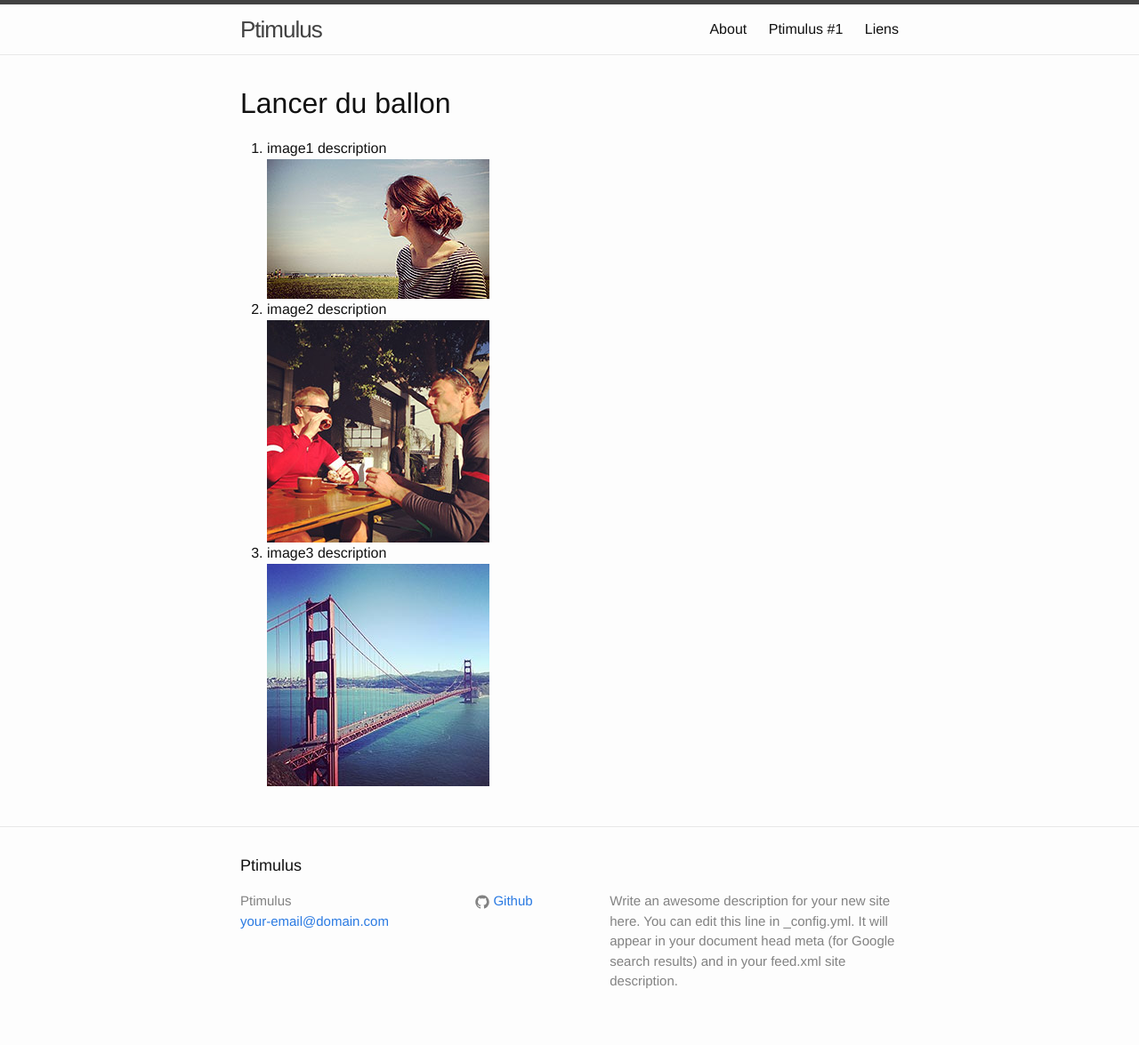
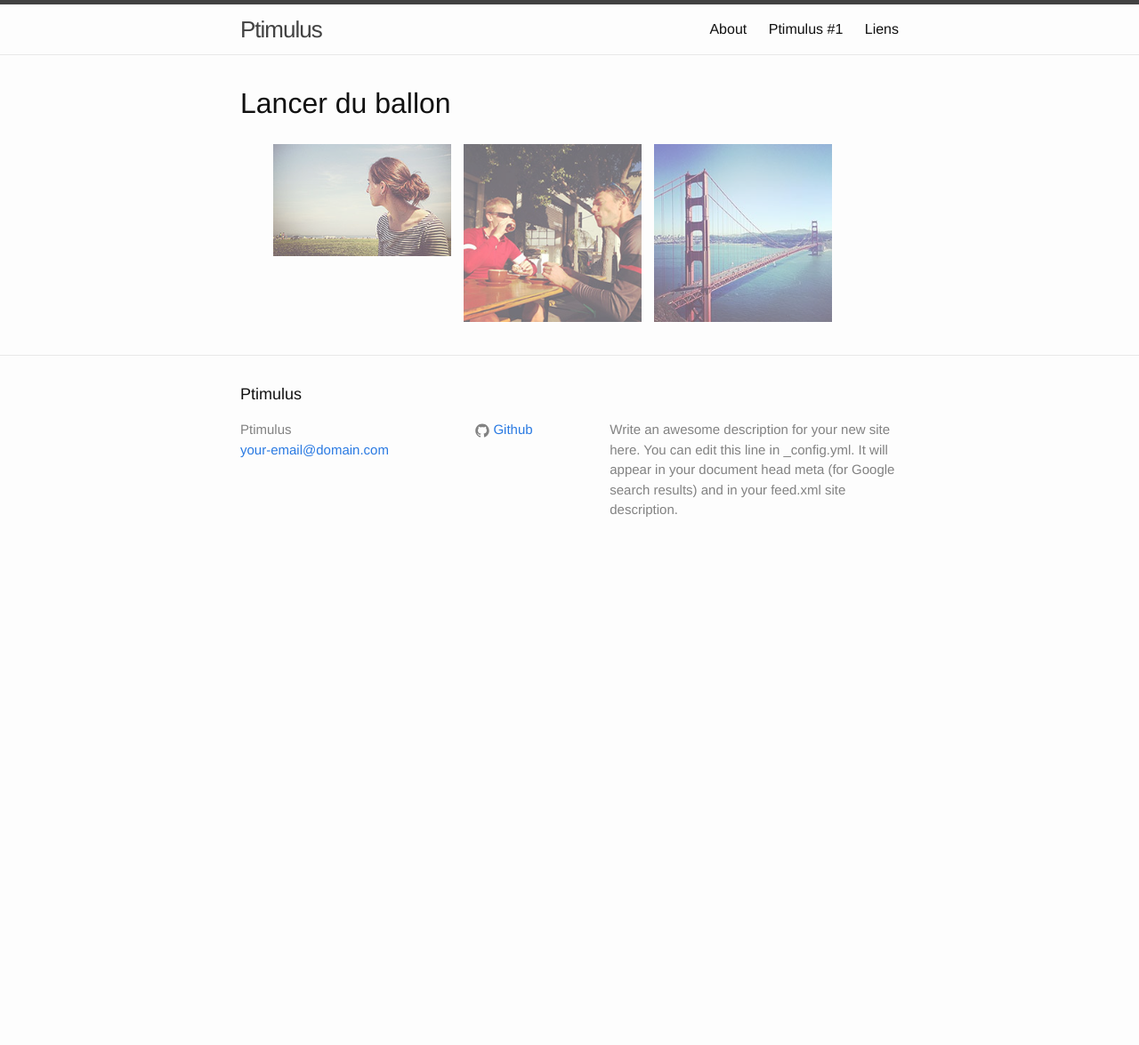
Before and after one commit to MichaelMure/ptimulus.eu, a Jekyll site: the page built from pages/ptimulus1/galleries/lancer/index.html, in a window 1280 px wide. Shown: the whole page at 89% size. Built offline with Jekyll 4.4.1, drawn with Linux system fonts in a browser that asks for light colours; after the commit the page ends 900 px from its top, so only the background shows below that.

Commit message:
Adding CSS and better layout for galleries

```diff
--- a/_includes/lightbox-header.html
+++ b/_includes/lightbox-header.html
@@ -1,3 +1,4 @@
-<script src="/js/jquery-1.11.0.min.js"></script>
-<script src="/js/lightbox.min.js"></script>
-<link href="/css/lightbox.css" rel="stylesheet" />
+<script src="{{site.baseurl}}/js/jquery-1.11.0.min.js"></script>
+<script src="{{site.baseurl}}/js/lightbox.min.js"></script>
+<link href="{{site.baseurl}}/css/lightbox.css" rel="stylesheet" />
+<link href="{{site.baseurl}}/css/galleries.css" rel="stylesheet" />
--- a/_layouts/gallery.html
+++ b/_layouts/gallery.html
@@ -8,14 +8,15 @@ layout: default
   {% if gallery.id == page.galleryid %}
     <h1>{{ gallery.description }}</h1>
     <ol>
+    <div width="800px">
     {% for image in gallery.images %}
-      <li>
-        {{ image.text }}<br>
-        <a href="{{ gallery.imagefolder }}/{{ image.name }}" data-lightbox="{{ gallery.id }}" title="{{ image.text }}">
-          <img src="{{ gallery.imagefolder }}/{{ image.thumb }}">
+      <div style='float:left;margin: 7px;' class='thumbnail'>
+        <a href="{{site.baseurl}}/{{ gallery.imagefolder }}/{{ image.name }}" data-lightbox="{{ gallery.id }}" title="{{ image.text }}">
+          <img src="{{site.baseurl}}/{{ gallery.imagefolder }}/{{ image.thumb }}">
         </a>
-      </li>
+      </div>
     {% endfor %}
+	</div>
     </ol>
   {% endif %}
 {% endfor %}
--- /dev/null
+++ b/css/galleries.css
@@ -0,0 +1,22 @@
+.thumbnail {
+    width: 200px;
+	height: 200px;
+}
+
+.thumbnail a img {
+    opacity: 0.6;
+    border: none;
+    -ms-filter: "prodig:DXImageTransform.Microsoft.Alpha(Opacity=25)";
+    filter: alpha(opacity = 25);
+    -webkit-transition: opacity 0.5s ease-in-out;
+    -moz-transition: opacity 0.5s ease-in-out;
+    -o-transition: opacity 0.5s ease-in-out;
+    transition: opacity 0.5s ease-in-out;
+
+}
+
+.thumbnail a:hover img, #images a:focus img {
+    opacity: 1.0;
+    -ms-filter:"prodig:DXImageTransform.Microsoft.Alpha(Opacity=90)";
+    filter: alpha(opacity = 90);
+}
--- a/index.html
+++ b/index.html
@@ -8,8 +8,8 @@ layout: default
 
   <h1 class="page-heading">
 
-  <a href="/img/ptimulus.jpg" data-lightbox="ptimulus" title="Une photo prise par Ptimulus 1">
-    <img src="/img/ptimulus-thumb.jpg">
+  <a href="{{site.baseurl}}/img/ptimulus.jpg" data-lightbox="ptimulus" title="Une photo prise par Ptimulus 1">
+    <img src="{{site.baseurl}}/img/ptimulus-thumb.jpg">
   </a>
 
   </h1>
```
Also changed, not shown: _data/galleries.yml (+26 -0 lines), pages/ptimulus1/galleries/photos-du-vol/index.html (added, +8 -0 lines), img/galleries/photos-du-vol/cote1-thumb.png (added), img/galleries/photos-du-vol/cote1.jpg (added), img/galleries/photos-du-vol/cote2-thumb.png (added), img/galleries/photos-du-vol/cote2.jpg (added).
